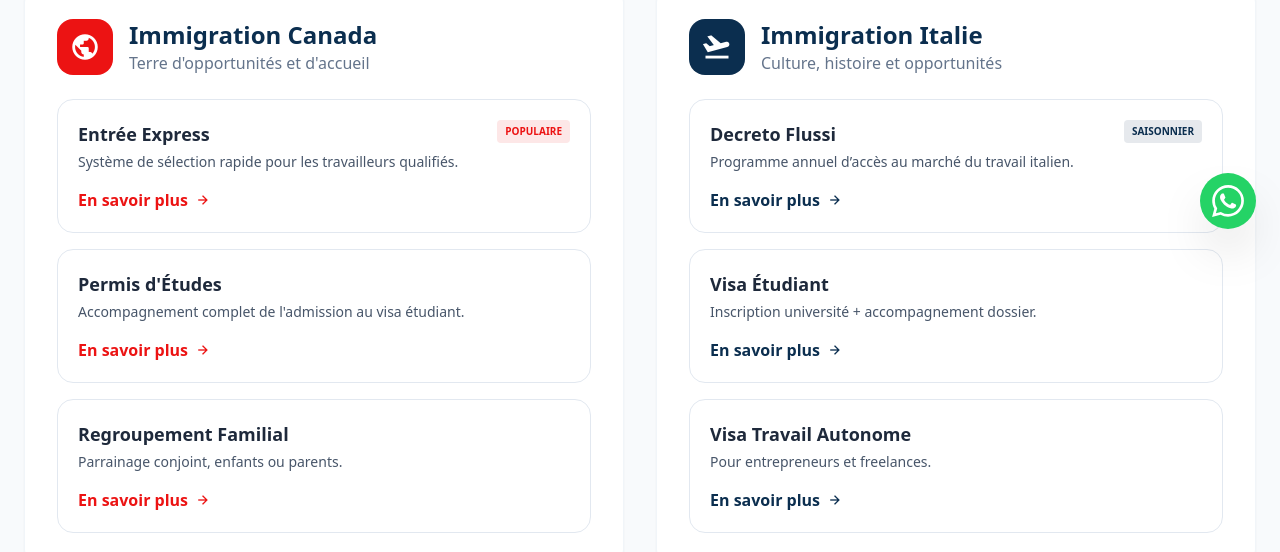
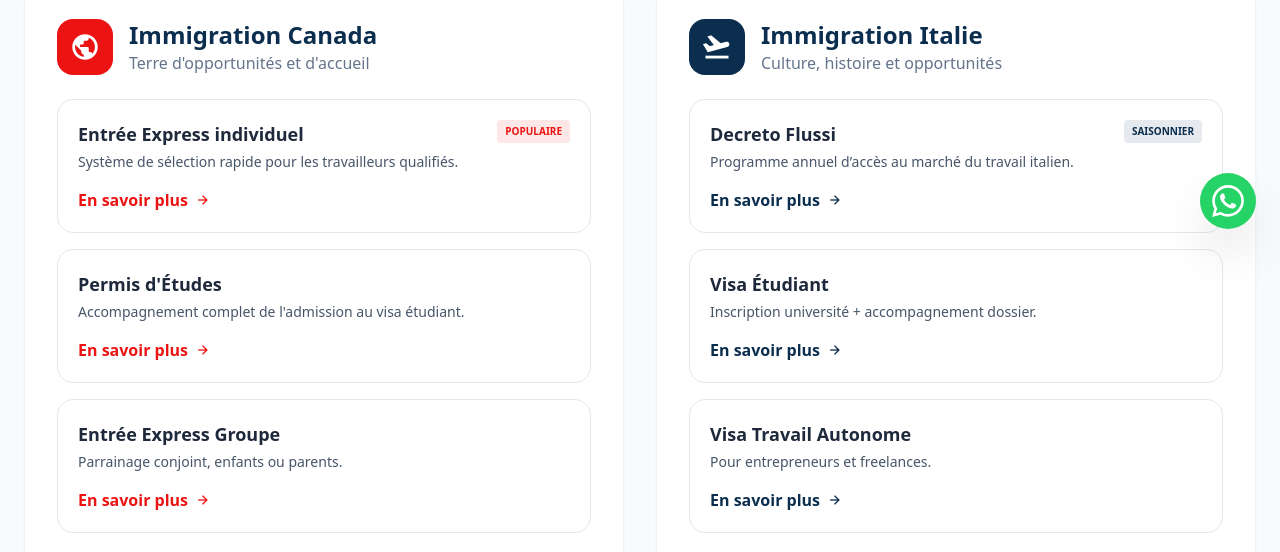
Before and after one commit to CEDX2X/BEST-X, a React (Vite) app: page /procedures in a window 1280 px wide. Shown: the part 531-1083 px from the top of the page. Built offline with nearby package versions, Linux system fonts and the light colour scheme.

Commit message:
procedure edit

```diff
--- a/src/pages/Procedures.jsx
+++ b/src/pages/Procedures.jsx
@@ -41,9 +41,9 @@ export default function Procedures() {
             </div>
 
             <div className="grid gap-4">
-              {[{ title: 'Entrée Express', desc: "Système de sélection rapide pour les travailleurs qualifiés.", badge: 'Populaire' },
+              {[{ title: 'Entrée Express individuel', desc: "Système de sélection rapide pour les travailleurs qualifiés.", badge: 'Populaire' },
                 { title: "Permis d'Études", desc: "Accompagnement complet de l'admission au visa étudiant." },
-                { title: 'Regroupement Familial', desc: 'Parrainage conjoint, enfants ou parents.' }].map((x) => (
+                { title: 'Entrée Express Groupe', desc: 'Parrainage conjoint, enfants ou parents.' }].map((x) => (
                 <div key={x.title} className="p-5 rounded-2xl border border-slate-200 hover:border-accent transition-all hover:shadow-lg">
                   <div className="flex items-start justify-between gap-4">
                     <div>
```
